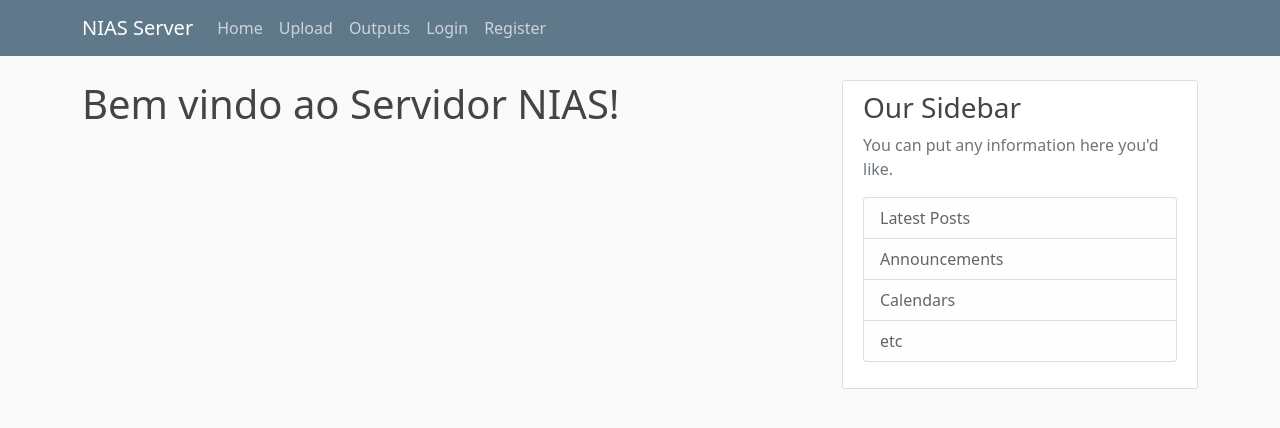
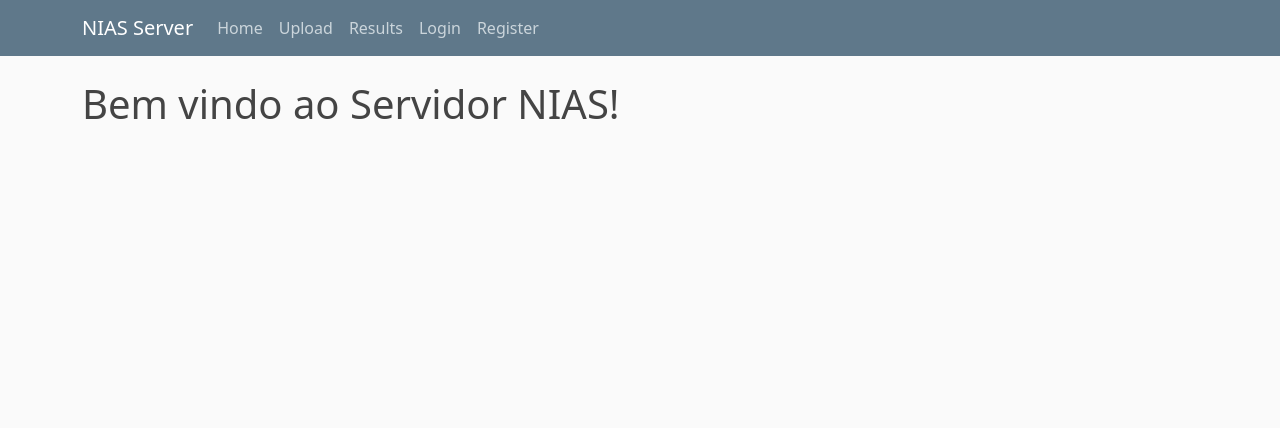
Before and after one commit to gAlmeidaFerreira/NIAS-server, a Flask app: page / in a window 1280 px wide. Shown: the top 428 px of the page. Run offline with Flask 3, Linux system fonts and the light colour scheme.

Commit message:
changed name of 'Output' page to 'Results'  and Side Bar Removed

```diff
--- a/web-server/process-unity/Processor.py
+++ b/web-server/process-unity/Processor.py
@@ -79,12 +79,12 @@ def process_file():
           shutil.rmtree(extract_path)
           shutil.rmtree(output_path)
 
-          response = jsonify({'message':'Arquivo processado com sucesso', 'code':f'{stdout}'})
+          response = jsonify({'message':'Arquivo processado com sucesso', 'code':f'{stdout.decode("utf-8")}'})
           response.status_code = 200
           return response
 
     except Exception as ex:
-          response = jsonify({'error': str(ex), 'error_code':f'{stderr}'})
+          response = jsonify({'error': str(ex), 'error_code':f'{stderr.decode("utf-8")}'})
           response.status_code = 500
           return response
 
--- a/web-server/server-web-page/main.py
+++ b/web-server/server-web-page/main.py
@@ -46,10 +46,10 @@ def upload():
     return render_template("upload.html", title="Upload Files", form = form)
 
 #Pagina para seleção de outputs
-@app.route("/outputs")
+@app.route("/results")
 def outputs():
     files = os.listdir('/app/output')
-    return render_template('outputs.html', files=files)
+    return render_template('results.html', title="Results", files=files)
 
 #Download de outputs
 @app.route("/download/<file_name>")
--- a/web-server/server-web-page/templates/layout.html
+++ b/web-server/server-web-page/templates/layout.html
@@ -28,7 +28,7 @@
             <div class="navbar-nav mr-auto">
               <a class="nav-item nav-link" href="/">Home</a>
               <a class="nav-item nav-link" href="/upload">Upload</a>
-              <a class="nav-item nav-link" href="/outputs">Outputs</a>
+              <a class="nav-item nav-link" href="/results">Results</a>
             </div>
             <!-- Navbar Right Side -->
             <div class="navbar-nav">
@@ -52,21 +52,6 @@
             {% endif %}
           {% endwith %}
           {% block content %}{% endblock %}
-        </div>
-        <div class="col-md-4">
-          <div class="content-section">
-            <h3>Our Sidebar</h3>
-            <p class='text-muted'>You can put any information here you'd like.
-              <ul class="list-group">
-                <li class="list-group-item list-group-item-light">Latest Posts</li>
-                <li class="list-group-item list-group-item-light">Announcements</li>
-                <li class="list-group-item list-group-item-light">Calendars</li>
-                <li class="list-group-item list-group-item-light">etc</li>
-              </ul>
-            </p>
-          </div>
-        </div>
-      </div>
     <script src="https://cdn.jsdelivr.net/npm/@popperjs/core@2.9.2/dist/umd/popper.min.js" integrity="sha384-IQsoLXl5PILFhosVNubq5LC7Qb9DXgDA9i+tQ8Zj3iwWAwPtgFTxbJ8NT4GN1R8p" crossorigin="anonymous"></script>
     <script src="https://cdn.jsdelivr.net/npm/bootstrap@5.0.2/dist/js/bootstrap.min.js" integrity="sha384-cVKIPhGWiC2Al4u+LWgxfKTRIcfu0JTxR+EQDz/bgldoEyl4H0zUF0QKbrJ0EcQF" crossorigin="anonymous"></script>
 </body>
--- a/web-server/server-web-page/templates/outputs.html
+++ b/web-server/server-web-page/templates/results.html
@@ -4,7 +4,7 @@
 		<form method="GET" enctype="multipart/form-data">
 			<fieldset class="form-group">
 				<legend class="border-bottom mb-4">
-					Download de Output
+					Resultados dos Projetos
 				</legend>
 				<div class="form-group">
 					{% for file in files %}
```
